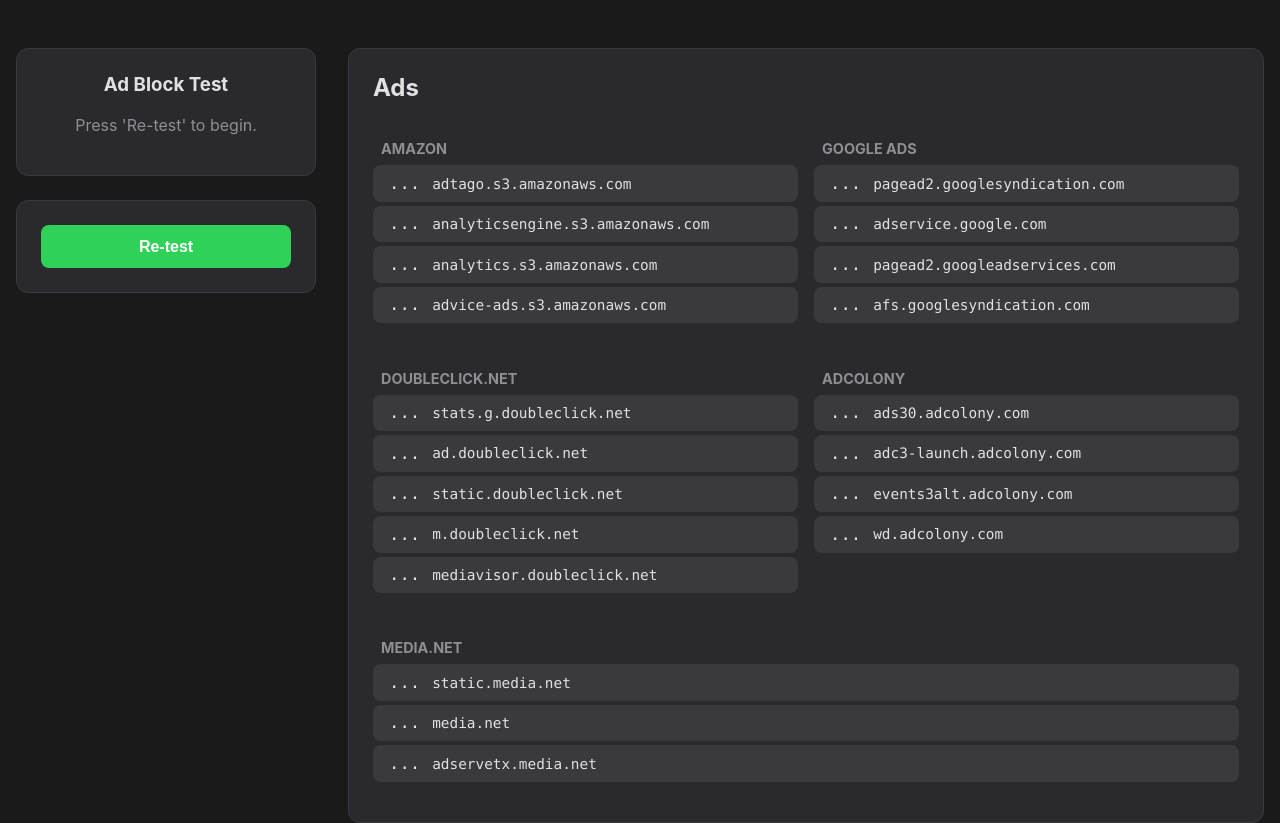
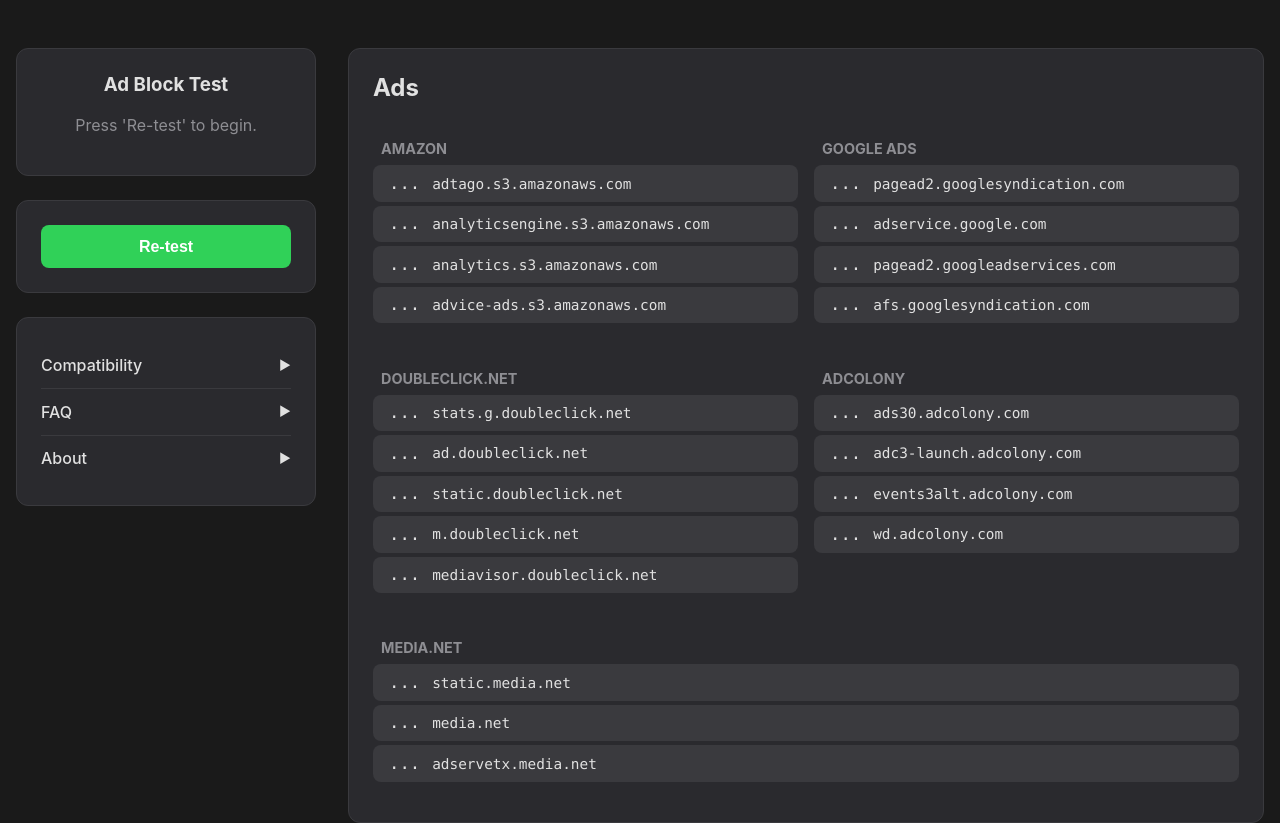
Before and after one commit to xiliourt/adblock-test_next.js, a Next.js app: page / in a window 1280 px wide. Shown: the top 823 px of the page. Built offline with nearby package versions, Linux system fonts and the light colour scheme.

Commit message:
Update DomainTester.tsx

```diff
--- a/components/DomainTester.tsx
+++ b/components/DomainTester.tsx
@@ -193,6 +193,24 @@
             {isTesting ? 'Testing...' : 'Re-test'}
           </button>
         </div>
+
+        <div className={styles.infoContainer}>
+          <InfoAccordion title="Compatibility">
+            <p>
+              The test may not work as expected with some browser/blocker combinations. For example, the uBlock Origin extension can sometimes break the final result. To fix it, add adblock.turtlecute.org as an exception in uBlock rules.
+            </p>
+          </InfoAccordion>
+          <InfoAccordion title="FAQ">
+            <p>
+              Common questions and answers about why certain tests might fail or how the tool works. For example, why the cosmetic filter test might fail.
+            </p>
+          </InfoAccordion>
+          <InfoAccordion title="About">
+             <p>
+               Are you interested in privacy guides and contents? Check out this <a href="#" target="_blank" rel="noopener noreferrer">Privacy Activist Kit</a>!
+             </p>
+          </InfoAccordion>
+        </div>
       </aside>
 
       {/* --- Main Content (Right Column) --- */}
```
